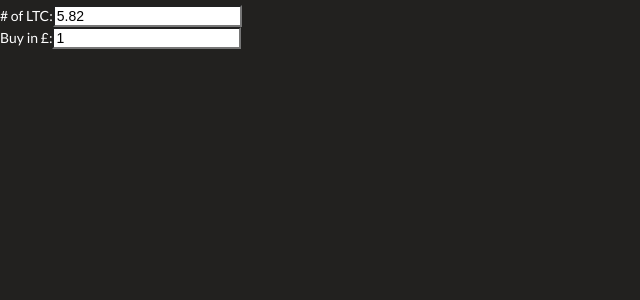
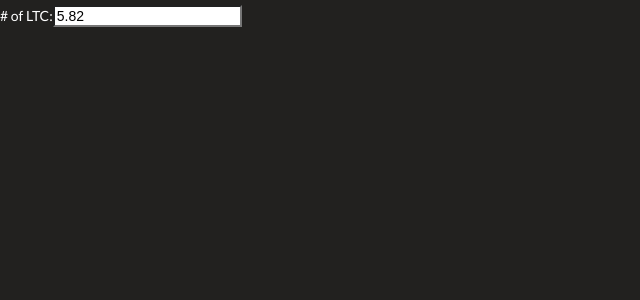
Before and after one commit to JamiePrentice/Crypto-Tracker, a Vue app: page / in a window 1280 px wide. Shown: the top 300 px of the page, without its empty margins (0-640 px from the left). Built offline with nearby package versions, Linux system fonts and the light colour scheme; a small style sheet from the web is missing.

Commit message:
Removed buy in price

```diff
--- a/src/components/Notification.vue
+++ b/src/components/Notification.vue
@@ -5,10 +5,6 @@
             <div class="form-group">
                 <label># of LTC:</label>
                 <input type="text" v-model="numberCoinsOwned" class="form-control">
-            </div>
-            <div class="form-group">
-                <label>Buy in £:</label>
-                <input type="text" v-model="buyInPrice" class="form-control">
             </div>
         </form>
     </div>
@@ -30,7 +26,6 @@
         mixins: [common],
         data() {
             return {
-                buyInPrice: 1.00,
                 numberCoinsOwned: 5.82,
                 previousPrice:{},
                 CurrentPrice: null
@@ -90,10 +85,6 @@
                 return "Holdings £" + this.getCurrentValue();
             },
 
-            getTotalGain: function(){
-                return this.getCurrentValue// - this.buyInPrice;
-            },
-
             getCurrentValue:function(){
                 return this.toTwoDecimalPlace(this.CurrentPrice * this.numberCoinsOwned)
             },
```
